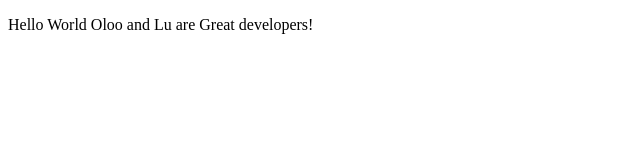
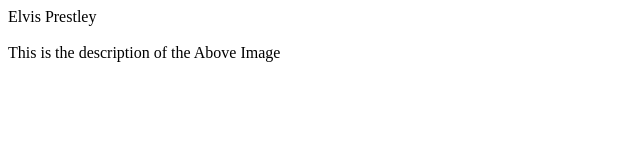
Before and after one commit to oloomoses/Oloo-and-Lu, a plain HTML site: page index.html in a window 1280 px wide. Shown: the whole page, without its empty margins (0-640 px from the left). Drawn offline with Linux system fonts and the light colour scheme.

Commit message:
userstory1to5

```diff
--- a/index.html
+++ b/index.html
@@ -8,12 +8,17 @@
 </head>
 
 <body>
+  <script src="https://cdn.freecodecamp.org/testable-projects-fcc/v1/bundle.js"></script>
+  <div id="main">
+    <div id="title">Elvis Prestley</div>
+    <div id="img-div">
+      <img id="image" src="" alt="">
+      <div id="img-caption">This is the description of the Above Image</div>
+    </div>
+  </div>
+  <script src="js/index.js"></script>
 
-  <script src="https://cdn.freecodecamp.org/testable-projects-fcc/v1/bundle.js"></script>
 
-  <p>Hello World Oloo and Lu are Great developers!</p>
-
-  <script src="js/index.js"></script>
 </body>
 
 </html>
```
